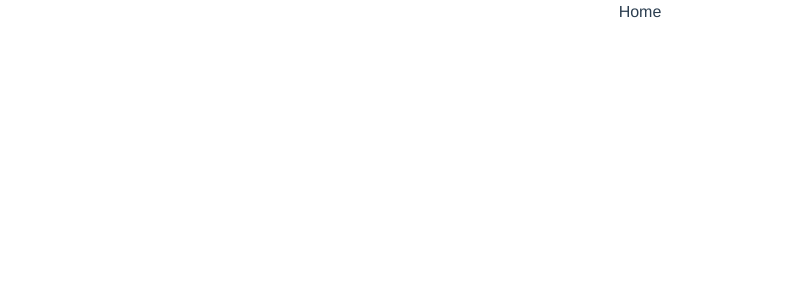
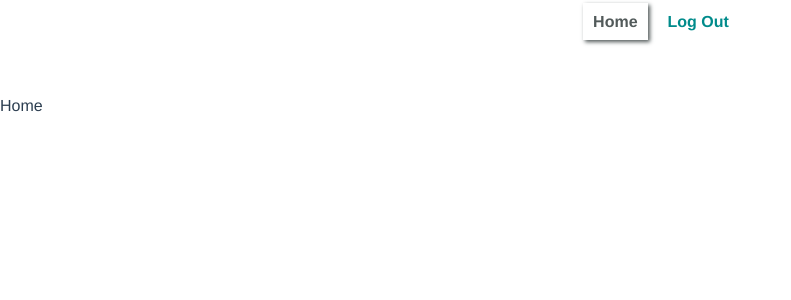
Before and after one commit to Nano232/Restaurant-System, a Vue app: page / in a window 1280 px wide. Shown: the top 300 px of the page, without its empty margins (0-791 px from the left). Built offline with nearby package versions, Linux system fonts and the light colour scheme; sample sign-in values are in the browser's storage.

Commit message:
create logout to user

```diff
--- a/src/App.vue
+++ b/src/App.vue
@@ -7,20 +7,20 @@
   font-family: Avenir, Helvetica, Arial, sans-serif;
   -webkit-font-smoothing: antialiased;
   -moz-osx-font-smoothing: grayscale;
-  text-align: center;
+  // text-align: center;
   color: #2c3e50;
 }
 
-nav {
-  padding: 30px;
+// nav {
+//   padding: 30px;
 
-  a {
-    font-weight: bold;
-    color: #2c3e50;
+//   a {
+//     font-weight: bold;
+//     color: #2c3e50;
 
-    &.router-link-exact-active {
-      color: #42b983;
-    }
-  }
-}
+//     &.router-link-exact-active {
+//       color: #42b983;
+//     }
+//   }
+// }
 </style>
--- /dev/null
+++ b/src/components/Header/NavBar.vue
@@ -0,0 +1,46 @@
+<template>
+  <div class="nav-bar">
+    <ul>
+      <router-link
+        :to="{ name: 'home', params: { pageTitle: 'Home Page' } }"
+        exact
+      >
+        <a href="">Home</a>
+      </router-link>
+      <a href="#" @click="logMeOut()"> Log Out</a>
+    </ul>
+  </div>
+</template>
+<script>
+export default {
+  name: "NavBar",
+  methods: {
+    logMeOut() {
+      localStorage.clear();
+      this.$router.push({ name: "LoginPage" });
+    },
+  },
+};
+</script>
+<style scoped lang="scss">
+$fontColor: darkcyan;
+$navCOlor: #525a5a;
+ul {
+  display: flex;
+  justify-content: center;
+  align-items: center;
+  list-style: none;
+  margin-bottom: 50px;
+  a {
+    text-decoration: none;
+    font-weight: bold;
+    color: $fontColor;
+    padding: 10px;
+  }
+  a.router-link-exact-active a,
+  ul a a:hover {
+    color: $navCOlor;
+    box-shadow: 2px 2px 4px 0 $navCOlor;
+  }
+}
+</style>
--- a/src/components/login/LoginContent.vue
+++ b/src/components/login/LoginContent.vue
@@ -2,7 +2,7 @@
   <form @click.prevent>
     <div class="container-fluid">
       <div class="row m-3 align-items-center">
-        <h1>Log In</h1>
+        <h1 class="text-center">Log In</h1>
         <div class="col-auto d-block mx-auto">
           <input
             type="emal"
--- a/src/components/singup/SingupContent.vue
+++ b/src/components/singup/SingupContent.vue
@@ -2,7 +2,7 @@
   <form @click.prevent>
     <div class="container-fluid">
       <div class="row m-3 align-items-center">
-        <h1>SIng Up</h1>
+        <h1 class="text-center">SIng Up</h1>
         <div class="col-auto d-block mx-auto">
           <input
             type="text"
--- a/src/views/HomeView.vue
+++ b/src/views/HomeView.vue
@@ -1,11 +1,15 @@
 <template>
+  <Navbar />
   <div class="home">Home</div>
 </template>
 
 <script>
+import Navbar from "@/components/Header/NavBar.vue";
 export default {
   name: "HomeView",
-
+  components: {
+    Navbar,
+  },
   mounted() {
     let user = localStorage.getItem("user-info");
     if (!user) {
```
